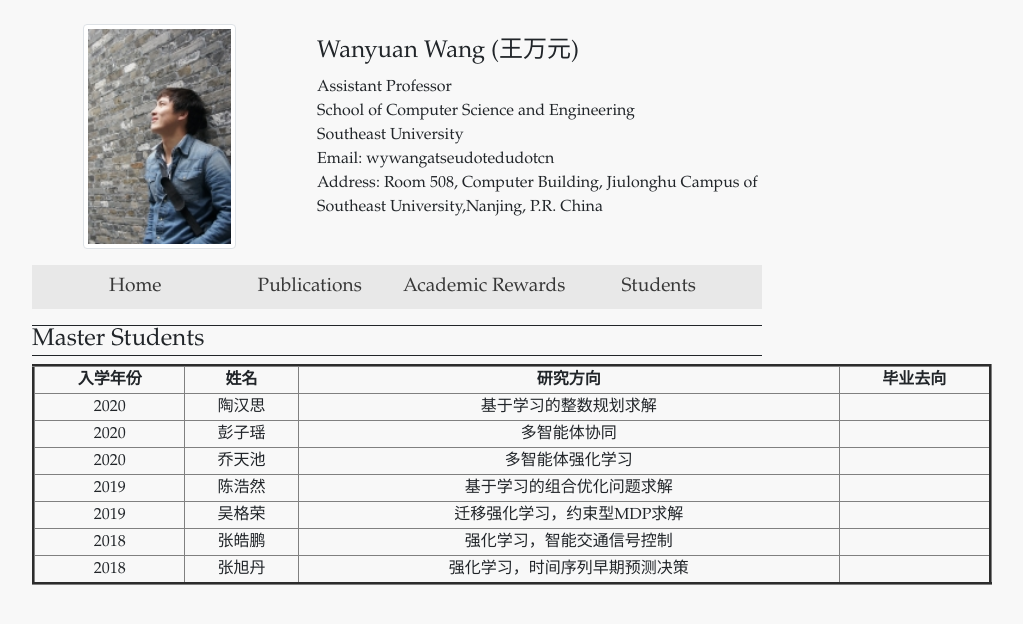
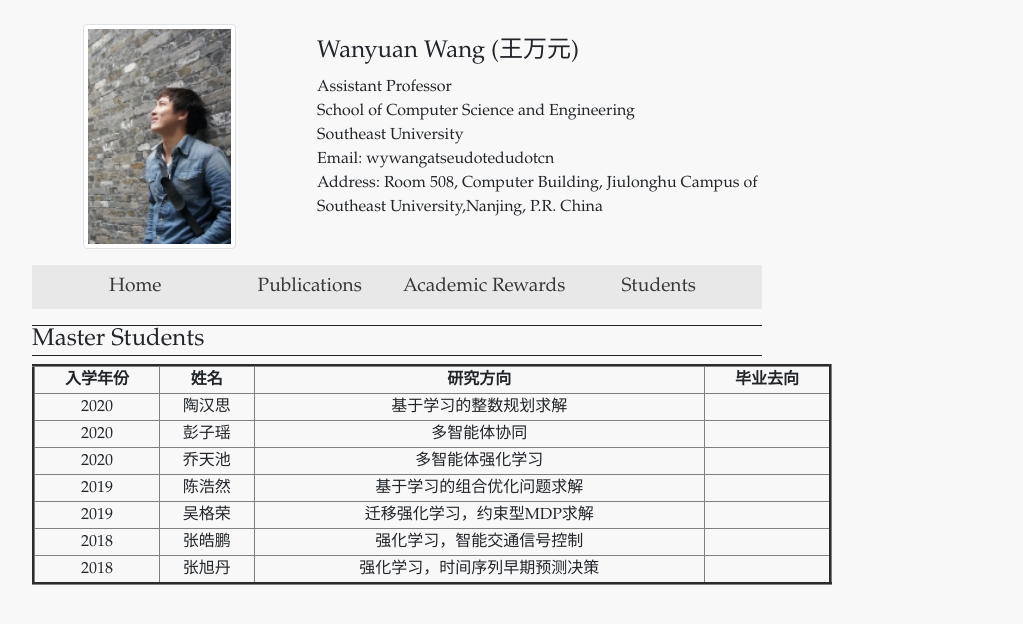
Before and after one commit to wanyuanwang/wanyuanwang.github.io, a Jekyll site: the page built from students.html, in a window 1280 px wide. Shown: the top 624 px of the page, without its empty margins (243-1266 px from the left). Built offline with Jekyll 4.4.1, drawn with Linux system fonts in a browser that asks for light colours.

Commit message:
Update students.html

```diff
--- a/students.html
+++ b/students.html
@@ -4,7 +4,7 @@ layout: default
 <div class="row">
     <div class="col-sm-8 offset-sm-2">
       <h4 style="border-top:1px solid; border-bottom:1px solid; ">Master Students</h4>
-        <table border="3" width="960px">
+        <table border="3" width="800px">
           <tr align="center">
     	      <th>入学年份</th>
               <th>姓名</th>
```
